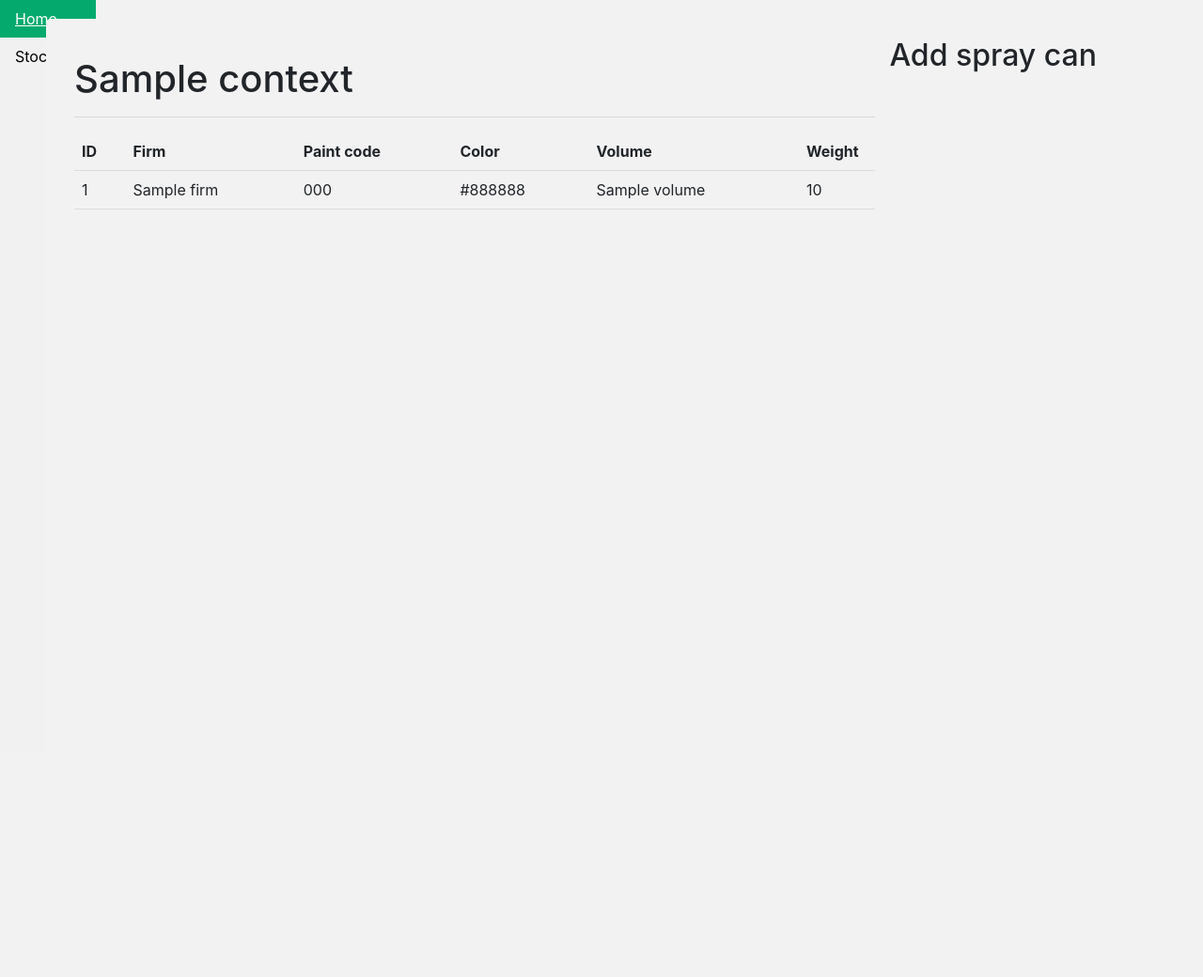
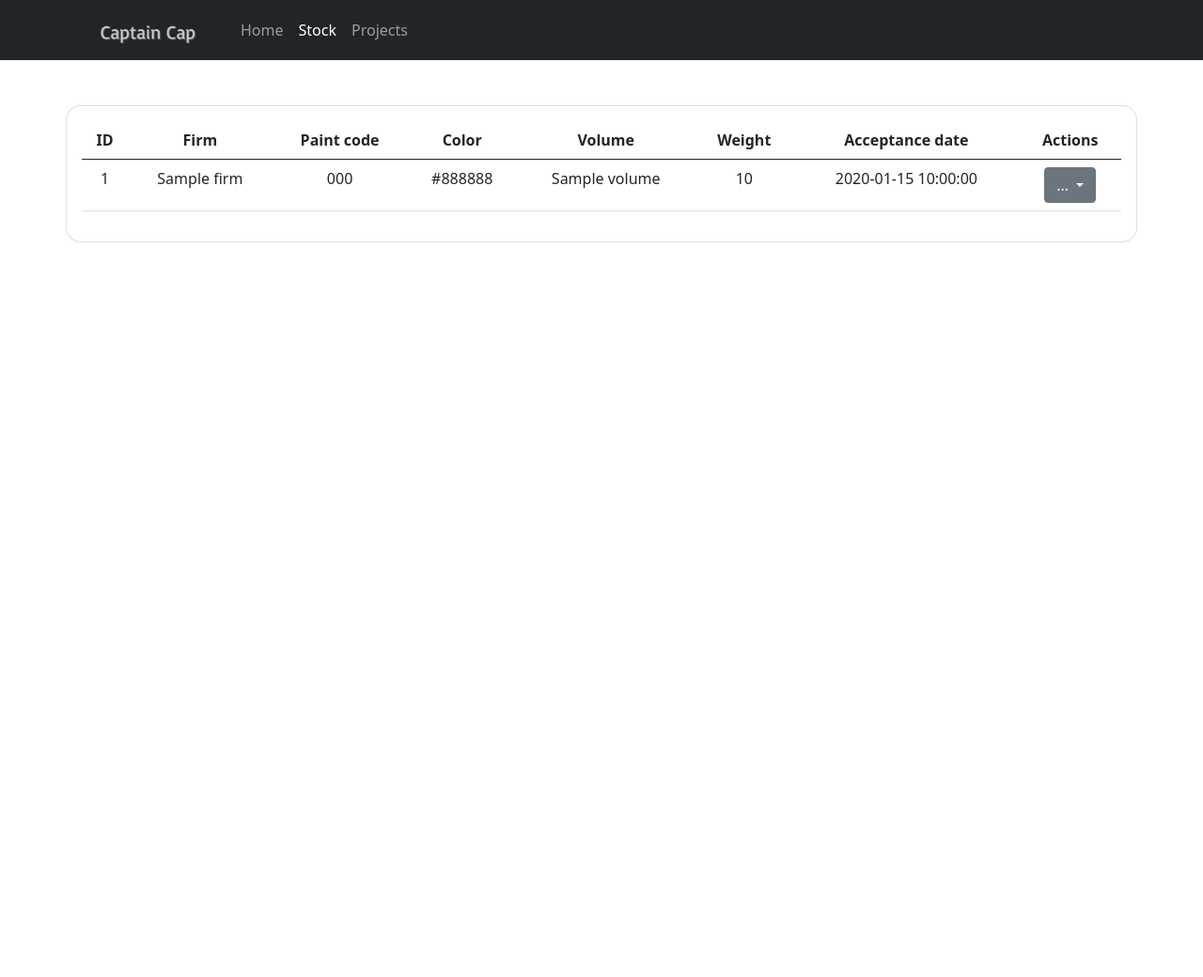
Before and after one commit to Captain-Cap/frontend, a Flask app: template cap/templates/stock.html in a window 1280 px wide. Shown: the whole page at 94% size. After the commit the page ends 258 px from the top, so only its background shows below. Run offline with Flask 2, Linux system fonts and the light colour scheme; the template is opened without the code that fills it: most values are stand-ins (such as "Sample title", 1, 10 or a date in 2020).

Commit message:
feature: add table balloons

```diff
--- a/cap/templates/stock.html
+++ b/cap/templates/stock.html
@@ -1,128 +1,87 @@
-<!doctype html>
-<html lang="ru">
+<!DOCTYPE html>
+<html lang="en">
     <head>
-    <!-- Required meta tags -->
-    <meta charset="utf-8">
-    <meta name="viewport" content="width=device-width, initial-scale=1, shrink-to-fit=no">
+        <meta charset="UTF-8">
+        <meta name="viewport" content="width=device-width, initial-scale=1.0">
+        <title>Stock</title>
+        <link href="https://cdn.jsdelivr.net/npm/bootstrap@5.0.2/dist/css/bootstrap.min.css"
+              rel="stylesheet"
+              integrity="sha384-EVSTQN3/azprG1Anm3QDgpJLIm9Nao0Yz1ztcQTwFspd3yD65VohhpuuCOmLASjC"
+              crossorigin="anonymous"
+        />
 
-    <!-- Bootstrap CSS -->
-    <link rel="stylesheet" href="https://cdn.jsdelivr.net/npm/bootstrap@4.1.3/dist/css/bootstrap.min.css" integrity="sha384-MCw98/SFnGE8fJT3GXwEOngsV7Zt27NXFoaoApmYm81iuXoPkFOJwJ8ERdknLPMO" crossorigin="anonymous">
-
-    <title>{{ context.title }}</title>
+        <link rel="apple-touch-icon" sizes="180x180" href="static/images/favicon/apple-touch-icon.png">
+        <link rel="icon" type="image/png" sizes="32x32" href="static/images/favicon/favicon-32x32.png">
+        <link rel="icon" type="image/png" sizes="16x16" href="stock/static/images/favicon/favicon-16x16.png">
+        <link rel="manifest" href="static/images/favicon/site.webmanifest">
 
         <style>
-        body {
-          margin: 0;
+            .card {
+              border-radius: 1em;
+              text-align: center;
+              padding: 1em;
             }
+            .svg-inline--fa.fa-w-16 {
+                width: 1em;
+            }
+            .fs--1 {
+                font-size: .8333333333rem !important;
+            }
+            .svg-inline--fa {
+                display: inline-block;
+                font-size: inherit;
+                height: 1em;
+                overflow: visible;
+                vertical-align: -.125em;
+            }
+          </style>
 
-        ul {
-          list-style-type: none;
-          margin: 0;
-          padding: 0;
-          width: 8%;
-          background-color: #f1f1f1;
-          position: fixed;
-          height: 100%;
-          overflow: auto;
-        }
-
-        li a {
-          display: block;
-          color: #000;
-          padding: 8px 16px;
-          text-decoration: none;
-        }
-
-        li a.active {
-          background-color: #04AA6D;
-          color: white;
-        }
-
-        li a:hover:not(.active) {
-          background-color: #555;
-          color: white;
-        }
-
-        table {
-  border-collapse: collapse;
-  width: 100%;
-}
-
-th, td {
-  padding: 8px;
-  text-align: left;
-  border-bottom: 1px solid #ddd;
-}
-
-tr:hover {background-color: coral;}
-
-
-
-input[type=text], select {
-  width: 100%;
-  padding: 12px 20px;
-  margin: 8px 0;
-  display: inline-block;
-  border: 1px solid #ccc;
-  border-radius: 4px;
-  box-sizing: border-box;
-}
-
-input[type=submit] {
-  width: 100%;
-  background-color: #4CAF50;
-  color: white;
-  padding: 14px 20px;
-  margin: 8px 0;
-  border: none;
-  border-radius: 4px;
-  cursor: pointer;
-}
-
-input[type=submit]:hover {
-  background-color: #45a049;
-}
-
-div {
-  border-radius: 5px;
-  background-color: #f2f2f2;
-  padding: 20px;
-}
-
-
-
-
-
-        </style>
     </head>
-
-
-
-
     <body>
 
-    <ul>
-        <li><a class="active" href="/">Home</a></li>
-        <li><a href="stock/">Stock</a></li>
+        <nav class="navbar navbar-expand-lg navbar-dark bg-dark">
+            <div class="container">
+              <a class="navbar-brand p-0" href="/">
+                <img src="static/images/cap.png" alt="Captain Cap" width="150">
+              </a>
+              <button class="navbar-toggler" type="button" data-bs-toggle="collapse" data-bs-target="#navbarNav" aria-controls="navbarNav" aria-expanded="false" aria-label="Toggle navigation">
+                <span class="navbar-toggler-icon"></span>
+              </button>
+              <div class="collapse navbar-collapse" id="navbarNav">
+                <ul class="navbar-nav">
+                  <li class="nav-item">
+                    <a class="nav-link" aria-current="page" href="/">Home</a>
+                  </li>
+                  <li class="nav-item">
+                    <a class="nav-link active" href="/stock">Stock</a>
+                  </li>
+                  <li class="nav-item">
+                    <a class="nav-link" href="/projects">Projects</a>
+                  </li>
                 </ul>
+              </div>
+            </div>
+        </nav>
 
-
+        <div class="container my-5">
             <div class="row">
-            <div style="margin-left:3%;padding:1px 3px;height:1000px;"></div>
-            <div class="col-9">
-                <div class="container">
-                <h1>{{ context.title }}</h1>
-                <hr />
-
-                <table>
-                    <tr>
+                <div class="card col-lg-12 col-md-8 cols-lg-3 mx-auto">
+                    <div class="col-lg-12 col-md-8 cols-lg-3 mx-auto">
+                        <div class="table-responsive">
+                            <table class="table table-hover">
+                                <thead>
+                                    <tr class="fw-bolder fs-6 text-gray-800">
                                     <th>ID</th>
                                     <th>Firm</th>
                                     <th>Paint code</th>
                                     <th>Color</th>
                                     <th>Volume</th>
                                     <th>Weight</th>
+                                    <th>Acceptance date</th>
+                                    <th>Actions</th>
                                     </tr>
+                                </thead>
+                                <tbody>
                                     {% for balloon in context.list_balloons %}
                                     <tr>
                                         <td>{{ balloon.uid }}</td>
@@ -130,54 +89,30 @@ div {
                                         <td>{{ balloon.paint_code }}</td>
                                         <td>{{ balloon.color }}</td>
                                         <td>{{ balloon.volume }}</td>
-                    <td>{{ balloon.weight }}</td>
+                                        <td>{{balloon.weight}}</td>
+                                        <td>{{ balloon.acceptance_date }}</td>
+                                        <td><div class="dropdown">
+                                            <button class="btn btn-secondary dropdown-toggle" type="button" id="dropdownMenuButton1" data-bs-toggle="dropdown" aria-expanded="false">
+                                              ...
+                                            </button>
+                                            <ul class="dropdown-menu" aria-labelledby="dropdownMenuButton1">
+                                              <li><a class="dropdown-item" href="#">Edit</a></li>
+                                              <li><a class="dropdown-item" href="#">Delete</a></li>
+                                            </ul>
+                                          </div></td>
                                     </tr>
                                     {% endfor %}
+                                </tbody>
                             </table>
                         </div>
                     </div>
-
-            <div style="margin-left:-6%;padding:15px 3px;height:1000px;"></div>
-            <div class="col-3">
-                <h2>Add spray can</h2>
-                <form action="/stock" method="post">
-                    {{ context.form.hidden_tag() }}
-                    <p>
-                        {{ context.form.firm.label }}<br>
-                        {{ context.form.firm() }}
-                    </p>
-                    <p>
-                      {{ context.form.paint_code.label }}<br>
-                      {{ context.form.paint_code() }}
-                    </p>
-                    <p>
-                      {{ context.form.color.label }}<br>
-                      {{ context.form.color() }}
-                    </p>
-                    <p>
-                      {{ context.form.volume.label }}<br>
-                      {{ context.form.volume() }}
-                    </p>
-                    <p>
-                      {{ context.form.weight.label }}<br>
-                      {{ context.form.weight() }}
-                    </p>
-                    <p>{{ context.form.submit() }}</p>
-                </form>
                 </div>
-
             </div>
         </div>
 
 
+        <script src="https://cdn.jsdelivr.net/npm/bootstrap@5.2.0-beta1/dist/js/bootstrap.bundle.min.js">
 
-
-
-
-    <!-- Optional JavaScript -->
-    <!-- jQuery first, then Popper.js, then Bootstrap JS -->
-    <script src="https://code.jquery.com/jquery-3.3.1.slim.min.js" integrity="sha384-q8i/X+965DzO0rT7abK41JStQIAqVgRVzpbzo5smXKp4YfRvH+8abtTE1Pi6jizo" crossorigin="anonymous"></script>
-    <script src="https://cdn.jsdelivr.net/npm/popper.js@1.14.3/dist/umd/popper.min.js" integrity="sha384-ZMP7rVo3mIykV+2+9J3UJ46jBk0WLaUAdn689aCwoqbBJiSnjAK/l8WvCWPIPm49" crossorigin="anonymous"></script>
-    <script src="https://cdn.jsdelivr.net/npm/bootstrap@4.1.3/dist/js/bootstrap.min.js" integrity="sha384-ChfqqxuZUCnJSK3+MXmPNIyE6ZbWh2IMqE241rYiqJxyMiZ6OW/JmZQ5stwEULTy" crossorigin="anonymous"></script>
+        </script>
       </body>
 </html>
```
Lines whose indentation alone changed are shown as unchanged.
